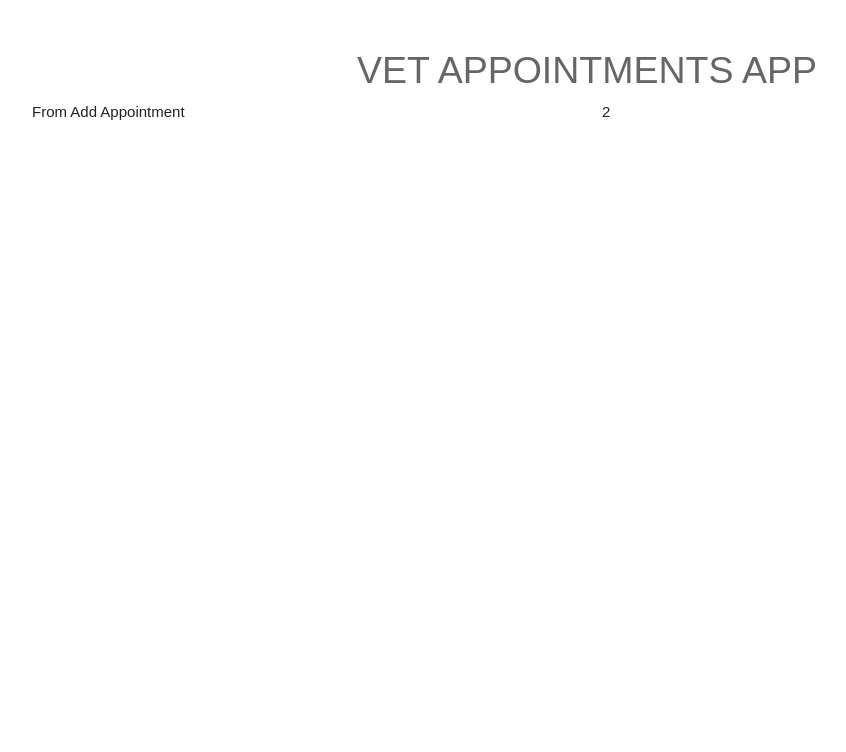
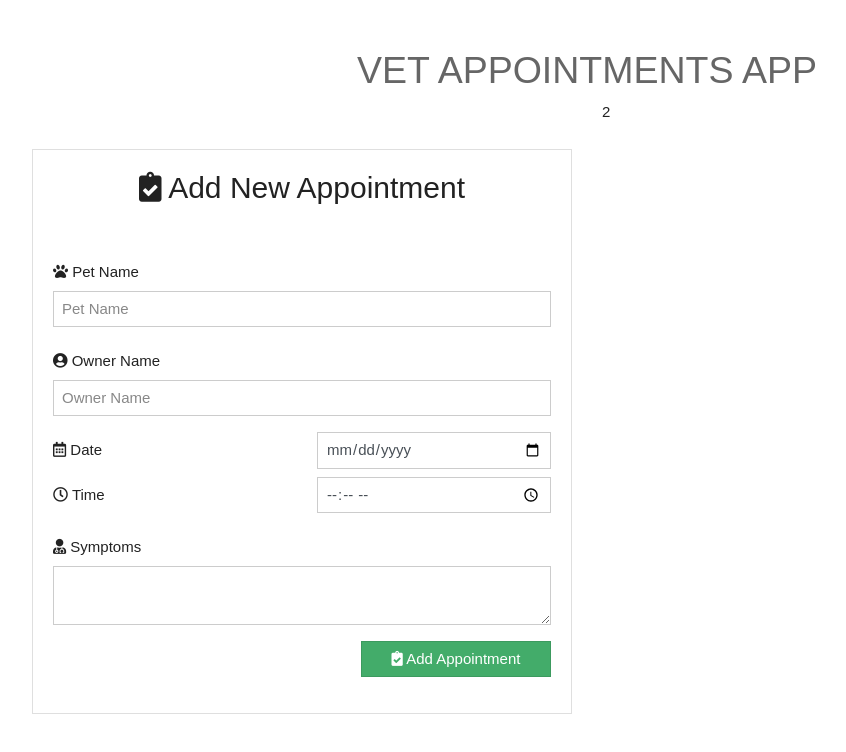
Before and after one commit to EdgardoPinto-Escalier/vet-appointments-app, a React (Create React App) app: page / in a window 1280 px wide. Shown: the top 752 px of the page, without its empty margins (53-899 px from the left). Built offline with nearby package versions, Linux system fonts and the light colour scheme.

Commit message:
new update on AddAppointment.js

```diff
--- a/src/components/AddAppointment.js
+++ b/src/components/AddAppointment.js
@@ -3,10 +3,53 @@ import React, { Component } from 'react';
 class AddAppointment extends Component {
 
   render() {
-    return (
-      <p>From Add Appointment</p>
-    );
-  }
+    return(
+    <div className="card mt-5">
+            <div className="card-body">
+                <h2 className="card-title text-center mb-5"><i class="fas fa-clipboard-check"></i> Add New Appointment</h2>
+                <form>
+                    <div className="form-group row">
+                        <label className="col-sm-4 col-lg-4 col-form-label"><i class="fas fa-paw"></i> Pet Name</label>
+                        <div className="col-sm-8 col-lg-12">
+                            <input type="text" className="form-control" placeholder="Pet Name" />
+                        </div>
+                    </div>
+                    <div className="form-group row">
+                        <label className="col-sm-4 col-lg-4 col-form-label"><i class="fas fa-user-circle"></i> Owner Name</label>
+                        <div className="col-sm-8 col-lg-12">
+                            <input type="text" className="form-control"  placeholder="Owner Name" />
+                        </div>
+                    </div>
+
+                     <div className="form-group row">
+                        <label className="col-sm-4 col-lg-6 col-form-label"><i class="far fa-calendar-alt"></i> Date</label>
+                        <div className="col-sm-8 col-lg-6  mb-4 mb-lg-2">
+                            <input type="date" className="form-control" />
+                        </div>
+
+                        <label className="col-sm-4 col-lg-6 col-form-label"><i class="far fa-clock"></i> Time</label>
+                        <div className="col-sm-8 col-lg-6">
+                            <input type="time" className="form-control" />
+                        </div>
+                    </div>
+
+                    <div className="form-group row">
+                        <label className="col-sm-4 col-lg-6 col-form-label"><i class="fas fa-user-md"></i> Symptoms</label>
+                        <div className="col-sm-8 col-lg-12">
+                            <textarea  className="form-control"></textarea>
+                        </div>
+                    </div>
+                    <div className="form-group row justify-content-end">
+                        <div className="col-sm-5">
+                            <button type="submit" className="btn btn-success w-100"><i class="fas fa-clipboard-check"></i> Add Appointment</button>
+                        </div>
+                    </div>
+                </form>
+            </div>
+    </div>
+    )
+}
+
 }
 
 export default AddAppointment;
--- a/src/css/index.css
+++ b/src/css/index.css
@@ -34,5 +34,5 @@ header h1 {
   font-weight: bold;
 }
 .col-form-label {
-  font-size: 12px;
+  font-size: 15px;
 }
```
